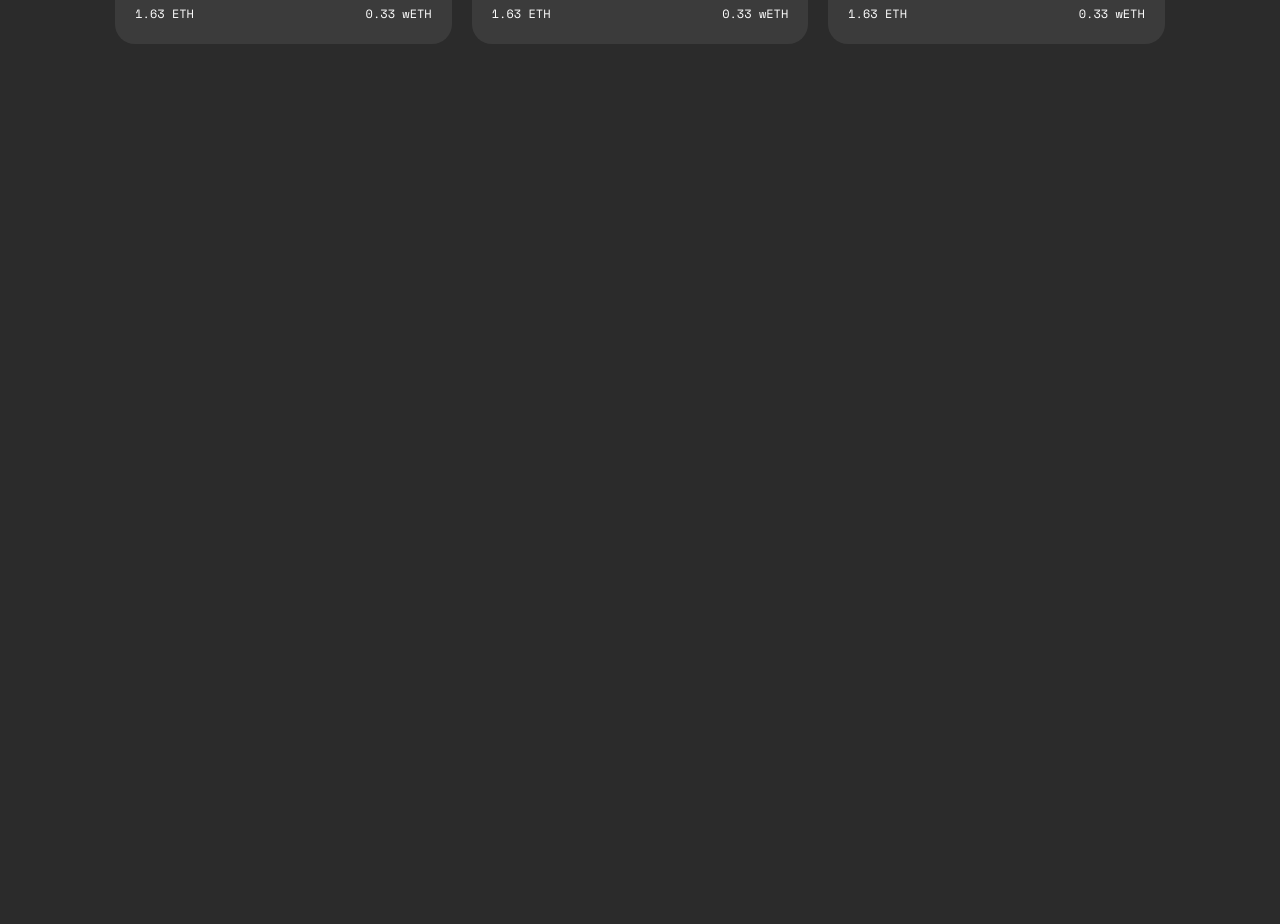
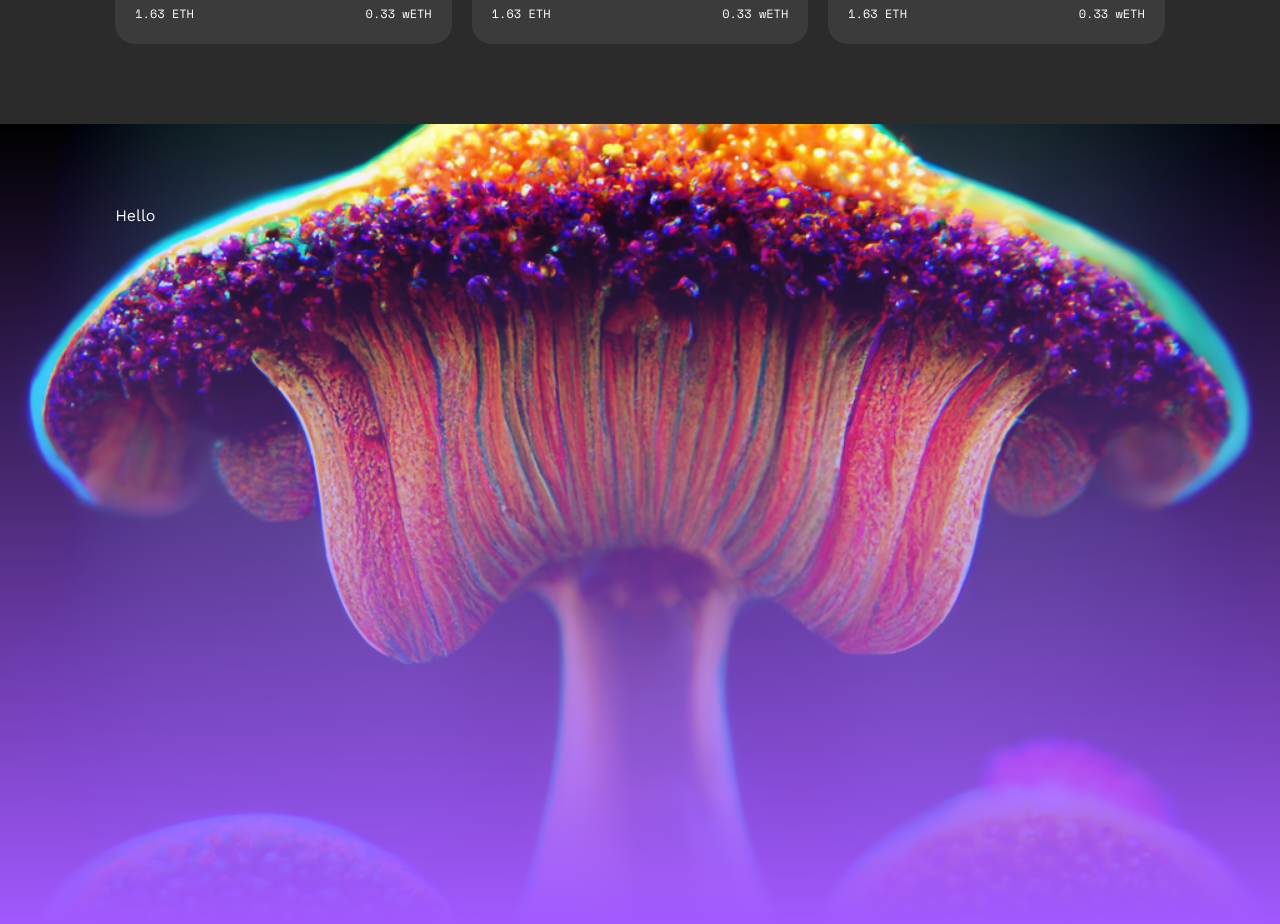
Before and after one commit to S-a-b-r/NFT_marketplace_front, a Vue app: page / in a window 1280 px wide. Shown: the part 4140-5064 px from the top of the page. Before the commit the page ends 4264 px from the top, so only its background shows below. Built offline with nearby package versions, Linux system fonts and the light colour scheme.

Commit message:
Начал блок с аукционом

```diff
--- /dev/null
+++ b/src/components/sections/ActiveAuction.vue
@@ -0,0 +1,15 @@
+<script setup>
+import {defineProps} from 'vue';
+
+const props = defineProps({
+    bgUrl:String,
+})
+</script>
+
+<template>
+    <div class="h-screen" :style="`background:linear-gradient(180deg, rgba(162, 89, 255, 0.00) 0%, #A259FF 100%), center / cover no-repeat url(${props.bgUrl});`">
+        <div class="content_container">
+            Hello
+        </div>
+    </div>
+</template>
--- a/src/pages/IndexPage.vue
+++ b/src/pages/IndexPage.vue
@@ -5,7 +5,11 @@ import TrendingCollectionSection from '@/components/sections/TrendingCollectionS
 import TopCreatorsSection from '@/components/sections/TopCreatorsSection.vue';
 import CategoriesSection from '@/components/sections/CategoriesSection.vue';
 import DiscoverMoreSection from '@/components/sections/DiscoverMoreSection.vue';
+import ActiveAuction from '@/components/sections/ActiveAuction.vue';
 
+const activeAuctionInfo = {
+    bgUrl : "src/assets/images/auction_bg.png",
+}
 </script>
 
 <template>
@@ -15,4 +19,5 @@ import DiscoverMoreSection from '@/components/sections/DiscoverMoreSection.vue';
     <TopCreatorsSection />
     <CategoriesSection />
     <DiscoverMoreSection />
+    <ActiveAuction bgUrl="src/assets/images/auction_bg.png" />
 </template>
```
Also changed, not shown: src/assets/images/auction_bg.png (added).
